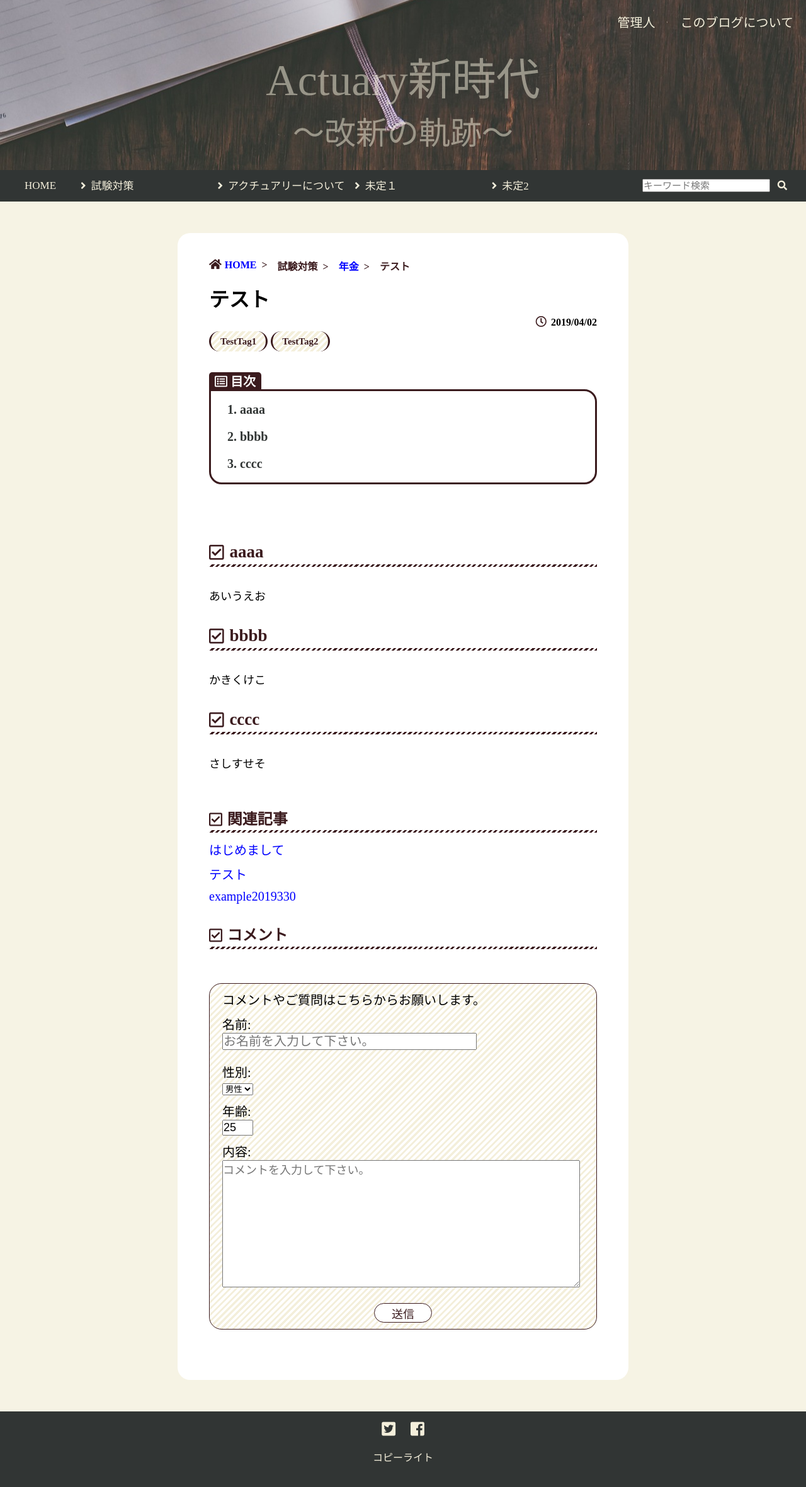
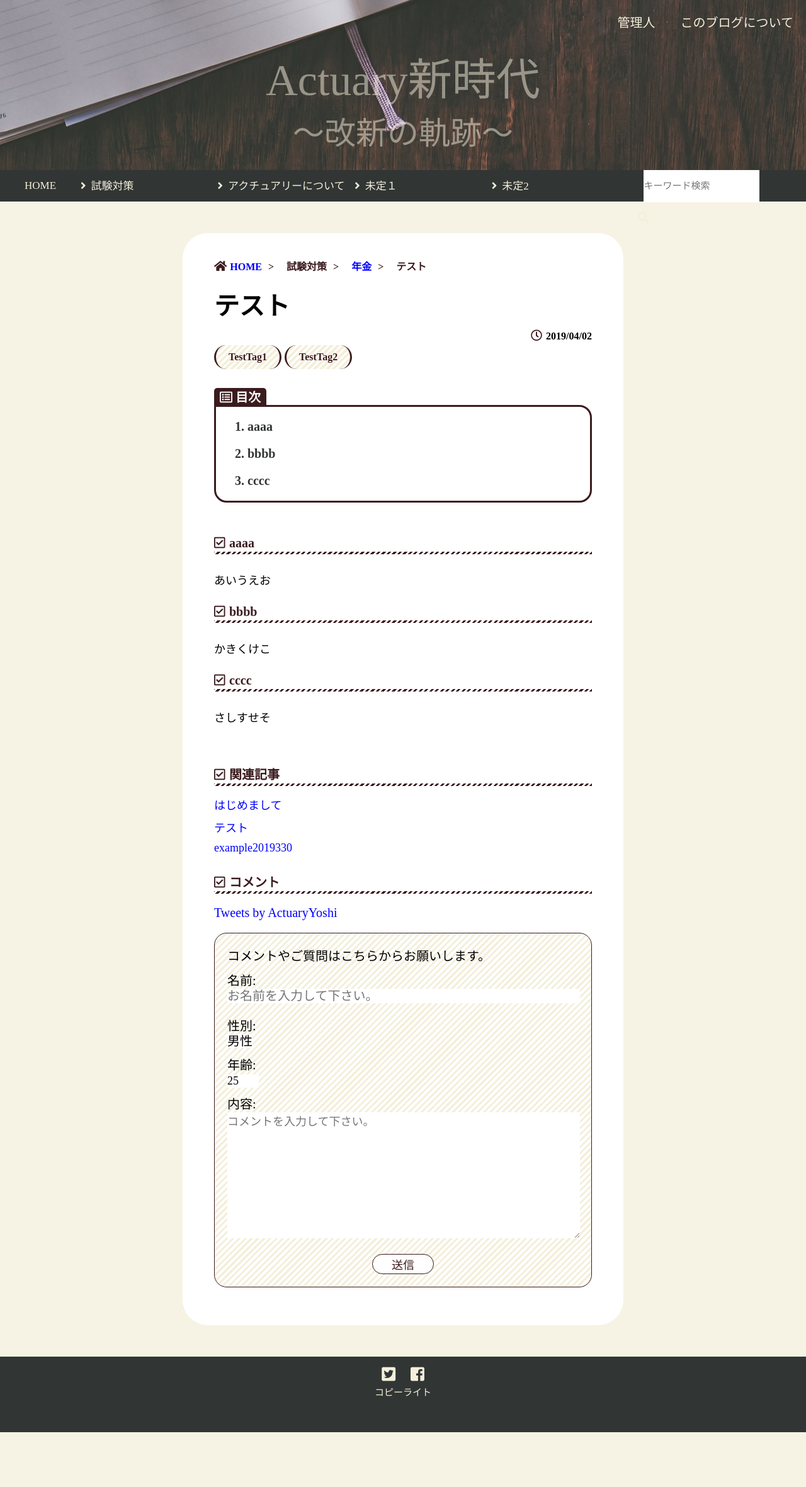
Before and after one commit to Taroro28/m_blog, a Django app: page /post_detail/8/ in a window 1280 px wide. Shown: the whole page at 63% size. After the commit the page ends 2274 px from the top, so only its background shows below. Run offline with Django 3.2, Linux system fonts and the light colour scheme; data comes from the database, SQL or seed files in the repository; both versions use the stored data as it was after the commit; some libraries are stand-ins or nearby versions; some web fonts are replaced.

Commit message:
ress.cssと相対サイズの実装

```diff
--- a/blog/app/static/app/css/article_content.css
+++ b/blog/app/static/app/css/article_content.css
@@ -1,128 +1,120 @@
+/* header, footerとの隙間*/
 main{
-  padding: 50px 0;
+  padding: 2.5rem 0;
 }
 .article{
   margin: 0 auto;
-  width: 616px;
-  padding: 40px 50px;
+  width: 35rem;
+  padding: 2rem 2.5rem;
   background-color: #fff;
-  border-radius: 20px
+  border-radius: 2rem;
 }
 .bread li{
-  list-style: none;
-  float: left;
+  display: inline-block;
+  font-size: 0.8rem;
 }
-.bread {
-  padding-bottom: 10px;
+.bread{
   font-weight: bold;
   color: #3b1b1e;
 }
+/* 家のアイコン */
 .bread li:first-child a::before{
   font-family: 'Font Awesome 5 Free';
   content: "\f015";
   font-weight: 900;
-  font-size: 1.1em;
-  padding-right: 5px;
+  font-size: 0.9rem;
+  padding-right: 0.25rem;
   color: #3b1b1e;
 }
-.tag{
-  padding-bottom: 60px;
+/* タイトル */
+h1{
+  padding: 1rem 0 0.5rem;
+}
+.created_datetime{
+  text-align: right;
+  font-weight: bold;
+  font-size: 0.8rem;
+}
+.created_datetime::before{
+  font-family: 'Font Awesome 5 Free';
+  content: "\f017";
+  font-weight: 400;
+  font-size: 0.9rem;
+  padding-right: 0.1rem;
+  color: #3b1b1e;
 }
 .tag li{
-  list-style: none;
   float: left;
-  padding-right: 5px;
+  padding: 0.25rem 0.25rem 0 0;
 }
 .tag a{
   position: relative;
   display: inline-block;
   font-weight: bold;
-  padding: 0.5em 1em;
+  padding: 0.5rem 1rem;
   text-decoration: none;
   color: #3b1b1e;
-  text-shadow: 0 0 5px white;
-  padding: 0.5em 1em;
+  text-shadow: 0 0 0.5rem white;
   background: repeating-linear-gradient(-45deg, #fff, #fff 3px,#F4EFDB 3px, #F4EFDB 7px);
   border-left: solid 3px #3b1b1e;
   border-right: solid 3px #3b1b1e;
-  font-size: 15px;
-  border-radius: 20px;
-}
-.title_article p{
-  font-size: 20px;
-  float: left;
-  padding-left: 20px;
-}
-.title_article{
-  padding: 30px 0 0;
-}
-.created_datetime{
-  text-align: right;
-  font-weight: bold;
-  padding: 5px 0;
-}
-.created_datetime::before{
-  font-family: 'Font Awesome 5 Free';
-  content: "\f017";
-  font-weight: 400;
-  font-size: 1.1em;
-  padding-right: 3px;
-  color: #3b1b1e;
+  font-size: 0.8rem;
+  border-radius: 1rem;
 }
 .table_content {
-    position: relative;
-    margin: 2em 0;
-    padding: 0.5em 1em;
-    border: solid 3px #3b1b1e;
-    border-radius: 0 20px 20px 20px;
+  position: relative;
+  margin: 5rem 0 0;
+  padding: 0.5rem 1rem;
+  border: solid 3px #3b1b1e;
+  border-radius: 0 1rem 1rem 1rem;
 }
 .table_content a{
   color: #313534;
 }
+/* 目次のアイコン */
 .table_content .table_content_title {
     position: absolute;
     display: inline-block;
-    top: -30px;
-    left: -3px;
-    padding: 0 9px;
-    height: 30px;
-    line-height: 30px;
+    top: -1.5rem;
+    left: -0.15rem;
+    padding: 0 0.45rem;
+    height: 1.5rem;
+    line-height: 1.5rem;
     vertical-align: middle;
-    font-size: 20px;
     background: #3b1b1e;
     color: #ffffff;
     font-weight: bold;
-    border-radius: 5px 5px 0 0;
+    border-radius: 0.25rem 0.25rem 0 0;
 }
 .table_content_title i{
-  padding-right: 0.25em;
+  padding-right: 0.25rem;
 }
 .table_content li{
-  list-style: none;
-  padding: 0.5em;
-  font-size: 20px;
+  padding: 0.5rem;
   font-weight: bold;
 }
 .main_sentance {
-  font-size: 18px;
-  line-height: 1.9;
-  margin-bottom: 3em;
-  padding-top: 30px;
+  font-size: 0.9rem;
+  line-height: 1.7;
+  margin-bottom: 3rem;
+  padding-top: 1.5rem;
 }
+/* 見出し */
 h2 {
   position: relative;
-  padding-left: 1.2em;
+  padding-left: 1.2rem;
   line-height: 1.4;
   color: #3b1b1e;
-  margin-top: 1em;
+  margin-top: 1rem;
+  font-size: 1rem;
 }
 h2:after {
   content: "";
   position: absolute;
   left: 0;
-  bottom: -4px;
+  bottom: -0.2rem;
   width: 100%;
-  height: 4px;
+  height: 0.2rem;
   /**/
   background: -webkit-repeating-linear-gradient(-45deg, #3b1b1e, #3b1b1e 3px, #fff 3px, #fff 6px);
   background: repeating-linear-gradient(-45deg, #3b1b1e, #3b1b1e 3px, #fff 3px, #fff 6px);
@@ -132,57 +124,56 @@ h2:before{
   font-weight: 400;
   content: "\f14a";
   position: absolute;
-  font-size: 1em;
   left: 0;
   top: 0;
   color: #3b1b1e;
 }
 .recommend_posts_content{
-  padding-top: 1em;
+  padding-top: 1rem;
 }
 .recommend_posts_content li{
-  list-style: none;
-  padding-bottom: 0.5em;
-  font-size: 20px;
+  padding-bottom: 0.5rem;
+  font-size: 0.9rem;
+}
+/* 投稿されたコメント */
+.comment_table{
+  border: solid 2px black;
+  margin: 1rem 1rem;
 }
 .comment_form{
-  padding: 20px 50px;
-  font-size: 20px;
+  padding: 1rem;
   border: solid 1px #3b1b1e;
-  border-radius: 20px;
-}
-.comment_form{
-    padding: 0.5em 1em;
-    margin: 2em 0;
-    background: -webkit-repeating-linear-gradient(-45deg, #F4EFDB, #F4EFDB 3px,#fff 3px, #fff 7px);
-    background: repeating-linear-gradient(-45deg, #F4EFDB, #F4EFDB 3px,#fff 3px, #fff 7px);
+  border-radius: 1rem;
+  margin: 1rem 0;
+  background: -webkit-repeating-linear-gradient(-45deg, #F4EFDB, #F4EFDB 3px,#fff 3px, #fff 7px);
+  background: repeating-linear-gradient(-45deg, #F4EFDB, #F4EFDB 3px,#fff 3px, #fff 7px);
 }
 .comment_form p{
-  margin-bottom: 10px;
+  margin-bottom: 0.5rem;
 }
 .comment_name{
-  font-size: 20px;
-  width: 400px;
-  margin-bottom: 10px;
+  width: 28rem;
+  margin-bottom: 0.5rem;
 }
 .comment_form textarea{
-  font-size: 18px;
-  width: 566px;
-  height: 200px;
-  margin-bottom: 10px;
+  font-size: 0.9rem;
+  width: 28rem;
+  height: 10rem;
+  margin-bottom: 0.5rem;
+  background-color: #fff;
 }
 .form_button{
   text-align: center;
 }
 .comment_form button{
-  font-size: 18px;
-  padding: 0.1em 1.5em;
+  font-size: 0.9rem;
+  padding: 0.1rem 1.5rem;
   display: inline-block;
   text-decoration: none;
   background-color: white;
   color: #3b1b1e;
   border: solid 1px #3b1b1e;
-  border-radius: 20px;
+  border-radius: 1rem;
   transition: .4s;
   cursor: pointer;
   cursor: hand;
@@ -192,10 +183,13 @@ h2:before{
   color: white;
 }
 .comment_age{
-  font-size: 18px;
-  width: 2.5em;
+  font-size: 0.9rem;
+  width: 2.5rem;
+  background-color: #fff;
 }
-.comment_subtable{
-  border: solid 2px black;
-  margin: 1em 1em;
+.form-group input {
+  background: #fff;
 }
+.form-group select{
+  background-color: #fff;
+}
--- a/blog/app/static/app/css/base.css
+++ b/blog/app/static/app/css/base.css
@@ -1,8 +1,4 @@
-/* 自動調整の削除 */
-*{
-  padding: 0;
-  margin: 0;
-}
+@import "ress.css";
 
 /* フォントの読み込み */
 @font-face {
--- a/blog/app/static/app/css/footer.css
+++ b/blog/app/static/app/css/footer.css
@@ -2,20 +2,20 @@ footer{
   width: auto;
   text-align: center;
   background-color: #313534;
-  height: 120px;
+  height: 6rem;
   color: #F4EFDB;
+  font-size: 0.75rem;
 }
 .SNS{
-  height: 45px;
+  height: 2.25rem;
   width: auto;
-  padding-top: 15px;
+  padding-top: 0.75rem;
 }
 footer li{
-  list-style: none;
   display: inline;
-  padding: 0 10px;
+  padding: 0 0.5rem;
 }
 .SNS a{
   color: #F4EFDB;
-  font-size: 25px;
+  font-size: 1.25rem;
 }
--- a/blog/app/static/app/css/header.css
+++ b/blog/app/static/app/css/header.css
@@ -1,11 +1,8 @@
 header{
   width: auto;
-  height: 270px;
+  height: 13.5rem;
   background-image: url("header.jpg");
   background-position: 0 85%;
-}
-header li{
-  list-style: none;
 }
 header a{
   color: #F4EFDB;
@@ -16,20 +13,19 @@ header a{
 
 /* Actuary新時代 */
 .main-title{
-  font-size: 70px;
-  padding-top: 70px;
+  font-size: 3.5rem;
+  padding-top: 3.5rem;
   font-weight: normal;
 }
 
 /* ～改新の軌跡～ */
 .subtitle{
-  font-size: 50px;
+  font-size: 2.5rem;
 }
 
 /* 管理人とこのブログについて */
 .header_right li{
   float: right;
-  margin: 0 20px;
-  padding-top: 20px;
-  font-size: 20px;
+  margin: 0 1rem;
+  padding-top: 1rem;
 }
--- a/blog/app/static/app/css/nav.css
+++ b/blog/app/static/app/css/nav.css
@@ -1,10 +1,9 @@
 .menu {
     position: relative;
     width: 100%;
-    height: 50px;
+    height: 2.5rem;
     margin: 0 auto;
-    list-style: none;
-    font-size: 17px;
+    font-size: 0.85rem;
     font-weight: normal;
     color: #F4EFDB;
     background-color: #313534;
@@ -24,8 +23,8 @@
 /* カテゴリーとサブカテゴリー */
 .menu > li {
   float: left;
-    height: 50px;
-    line-height: 50px;
+  height: 2.5rem;
+  line-height: 2.5rem;
 }
 .menu__single{
   width: 17%;
@@ -63,7 +62,7 @@
 .menu__single label:before {
   content: '\f105';
   font-family: 'Font Awesome 5 Free';
-    padding-right: 8px;
+  padding-right: 0.4rem;
   font-weight: 900;
 }
 .cssacc:hover + label:before {
@@ -103,7 +102,7 @@ ul.menu__second-level {
 }
 li.menu__single ul.menu__second-level {
     position: absolute;
-    top: 40px;
+    top: 2rem;
     width: 100%;
     background-color: #313534;
     -webkit-transition: all .2s ease;
@@ -115,7 +114,7 @@ li.menu__single ul.menu__second-level {
     background: #788279;
 }
 li.menu__single:hover ul.menu__second-level {
-    top: 50px;
+    top: 2.5rem;
     visibility: visible;
     opacity: 1;
 }
@@ -125,14 +124,17 @@ li.menu__single:hover ul.menu__second-level {
   padding: 0 5%;
 }
 .menu_search input{
-  font-size: 15px;
-  margin: 0 0.5em;
+  font-size: 0.75rem;
+  margin: 0 0.5rem;
+  background: #fff;
+  height: 50%;
+  color: black;
 }
 .menu_search button{
   color: #F4EFDB;
   background: none;
   border: none;
-  font-size: 0.9em;
+  font-size: 0.9rem;
   cursor: pointer;
   cursor: hand;
 }
--- /dev/null
+++ b/blog/app/static/app/css/ress.css
@@ -0,0 +1,334 @@
+/*!
+ * ress.css • v1.2.2
+ * MIT License
+ * github.com/filipelinhares/ress
+ */
+
+/* # =================================================================
+   # Global selectors
+   # ================================================================= */
+
+html {
+  box-sizing: border-box;
+  overflow-y: scroll; /* All browsers without overlaying scrollbars */
+  -webkit-text-size-adjust: 100%; /* iOS 8+ */
+  font-size: 20px;
+}
+
+*,
+::before,
+::after {
+  background-repeat: no-repeat; /* Set `background-repeat: no-repeat` to all elements and pseudo elements */
+  box-sizing: inherit;
+}
+
+::before,
+::after {
+  text-decoration: inherit; /* Inherit text-decoration and vertical align to ::before and ::after pseudo elements */
+  vertical-align: inherit;
+}
+
+* {
+  padding: 0; /* Reset `padding` and `margin` of all elements */
+  margin: 0;
+}
+
+/* # =================================================================
+   # General elements
+   # ================================================================= */
+
+/* Add the correct display in iOS 4-7.*/
+audio:not([controls]) {
+  display: none;
+  height: 0;
+}
+
+hr {
+  overflow: visible; /* Show the overflow in Edge and IE */
+}
+
+/*
+* Correct `block` display not defined for any HTML5 element in IE 8/9
+* Correct `block` display not defined for `details` or `summary` in IE 10/11
+* and Firefox
+* Correct `block` display not defined for `main` in IE 11
+*/
+article,
+aside,
+details,
+figcaption,
+figure,
+footer,
+header,
+main,
+menu,
+nav,
+section,
+summary {
+  display: block;
+}
+
+summary {
+  display: list-item; /* Add the correct display in all browsers */
+}
+
+small {
+  font-size: 80%; /* Set font-size to 80% in `small` elements */
+}
+
+[hidden],
+template {
+  display: none; /* Add the correct display in IE */
+}
+
+abbr[title] {
+  border-bottom: 1px dotted; /* Add a bordered underline effect in all browsers */
+  text-decoration: none; /* Remove text decoration in Firefox 40+ */
+}
+
+a {
+  background-color: transparent; /* Remove the gray background on active links in IE 10 */
+  -webkit-text-decoration-skip: objects; /* Remove gaps in links underline in iOS 8+ and Safari 8+ */
+}
+
+a:active,
+a:hover {
+  outline-width: 0; /* Remove the outline when hovering in all browsers */
+}
+
+code,
+kbd,
+pre,
+samp {
+  font-family: monospace, monospace; /* Specify the font family of code elements */
+}
+
+b,
+strong {
+  font-weight: bolder; /* Correct style set to `bold` in Edge 12+, Safari 6.2+, and Chrome 18+ */
+}
+
+dfn {
+  font-style: italic; /* Address styling not present in Safari and Chrome */
+}
+
+/* Address styling not present in IE 8/9 */
+mark {
+  background-color: #ff0;
+  color: #000;
+}
+
+/* https://gist.github.com/unruthless/413930 */
+sub,
+sup {
+  font-size: 75%;
+  line-height: 0;
+  position: relative;
+  vertical-align: baseline;
+}
+
+sub {
+  bottom: -0.25em;
+}
+
+sup {
+  top: -0.5em;
+}
+
+/* # =================================================================
+   # Forms
+   # ================================================================= */
+
+input {
+  border-radius: 0;
+}
+
+/* Apply cursor pointer to button elements */
+button,
+[type="button"],
+[type="reset"],
+[type="submit"],
+[role="button"] {
+  cursor: pointer;
+}
+
+/* Replace pointer cursor in disabled elements */
+[disabled] {
+  cursor: default;
+}
+
+[type="number"] {
+  width: auto; /* Firefox 36+ */
+}
+
+[type="search"] {
+  -webkit-appearance: textfield; /* Safari 8+ */
+}
+
+[type="search"]::-webkit-search-cancel-button,
+[type="search"]::-webkit-search-decoration {
+  -webkit-appearance: none; /* Safari 8 */
+}
+
+textarea {
+  overflow: auto; /* Internet Explorer 11+ */
+  resize: vertical; /* Specify textarea resizability */
+}
+
+button,
+input,
+optgroup,
+select,
+textarea {
+  font: inherit; /* Specify font inheritance of form elements */
+}
+
+optgroup {
+  font-weight: bold; /* Restore the font weight unset by the previous rule. */
+}
+
+button {
+  overflow: visible; /* Address `overflow` set to `hidden` in IE 8/9/10/11 */
+}
+
+/* Remove inner padding and border in Firefox 4+ */
+button::-moz-focus-inner,
+[type="button"]::-moz-focus-inner,
+[type="reset"]::-moz-focus-inner,
+[type="submit"]::-moz-focus-inner {
+  border-style: 0;
+  padding: 0;
+}
+
+/* Replace focus style removed in the border reset above */
+button:-moz-focusring,
+[type="button"]::-moz-focus-inner,
+[type="reset"]::-moz-focus-inner,
+[type="submit"]::-moz-focus-inner {
+  outline: 1px dotted ButtonText;
+}
+
+button,
+html [type="button"], /* Prevent a WebKit bug where (2) destroys native `audio` and `video`controls in Android 4 */
+[type="reset"],
+[type="submit"] {
+  -webkit-appearance: button; /* Correct the inability to style clickable types in iOS */
+}
+
+button,
+select {
+  text-transform: none; /* Firefox 40+, Internet Explorer 11- */
+}
+
+/* Remove the default button styling in all browsers */
+button,
+input,
+select,
+textarea {
+  background-color: transparent;
+  border-style: none;
+  color: inherit;
+}
+
+/* Style select like a standard input */
+select {
+  -moz-appearance: none; /* Firefox 36+ */
+  -webkit-appearance: none; /* Chrome 41+ */
+}
+
+select::-ms-expand {
+  display: none; /* Internet Explorer 11+ */
+}
+
+select::-ms-value {
+  color: currentColor; /* Internet Explorer 11+ */
+}
+
+legend {
+  border: 0; /* Correct `color` not being inherited in IE 8/9/10/11 */
+  color: inherit; /* Correct the color inheritance from `fieldset` elements in IE */
+  display: table; /* Correct the text wrapping in Edge and IE */
+  max-width: 100%; /* Correct the text wrapping in Edge and IE */
+  white-space: normal; /* Correct the text wrapping in Edge and IE */
+}
+
+::-webkit-file-upload-button {
+  -webkit-appearance: button; /* Correct the inability to style clickable types in iOS and Safari */
+  font: inherit; /* Change font properties to `inherit` in Chrome and Safari */
+}
+
+[type="search"] {
+  -webkit-appearance: textfield; /* Correct the odd appearance in Chrome and Safari */
+  outline-offset: -2px; /* Correct the outline style in Safari */
+}
+
+/* # =================================================================
+   # Specify media element style
+   # ================================================================= */
+
+img {
+  border-style: none; /* Remove border when inside `a` element in IE 8/9/10 */
+}
+
+/* Add the correct vertical alignment in Chrome, Firefox, and Opera */
+progress {
+  vertical-align: baseline;
+}
+
+svg:not(:root) {
+  overflow: hidden; /* Internet Explorer 11- */
+}
+
+audio,
+canvas,
+progress,
+video {
+  display: inline-block; /* Internet Explorer 11+, Windows Phone 8.1+ */
+}
+
+/* # =================================================================
+   # Accessibility
+   # ================================================================= */
+
+/* Hide content from screens but not screenreaders */
+@media screen {
+  [hidden~="screen"] {
+    display: inherit;
+  }
+  [hidden~="screen"]:not(:active):not(:focus):not(:target) {
+    position: absolute !important;
+    clip: rect(0 0 0 0) !important;
+  }
+}
+
+/* Specify the progress cursor of updating elements */
+[aria-busy="true"] {
+  cursor: progress;
+}
+
+/* Specify the pointer cursor of trigger elements */
+[aria-controls] {
+  cursor: pointer;
+}
+
+/* Specify the unstyled cursor of disabled, not-editable, or otherwise inoperable elements */
+[aria-disabled] {
+  cursor: default;
+}
+
+/* # =================================================================
+   # Selection
+   # ================================================================= */
+
+/* Specify text selection background color and omit drop shadow */
+
+::-moz-selection {
+  background-color: #b3d4fc; /* Required when declaring ::selection */
+  color: #000;
+  text-shadow: none;
+}
+
+::selection {
+  background-color: #b3d4fc; /* Required when declaring ::selection */
+  color: #000;
+  text-shadow: none;
--- a/blog/app/templates/app/base.html
+++ b/blog/app/templates/app/base.html
@@ -3,6 +3,10 @@
 <html>
   <head>
     <meta charset="utf-8">
+    <!-- IEの最適化 -->
+    <meta http-equiv="X-UA-Compatible" content="IE=edge">
+    <!-- レスポンシブデザイン -->
+    <meta name="viewport" content="width=device-width, initial-scale=1">
 
     <!-- ページのタイトル -->
     {% block pagetitle%}
@@ -41,17 +45,13 @@
     {% block main %}
     {% endblock %}
 
-    <!-- footerの読み込み -->
+    <!-- footer -->
     <footer>
-      <div id="footer-inner" class="footer_container">
-        <div class="SNS">
-          <ul>
-            <li><a href="#"><i class="fab fa-twitter-square"></i></a></li>
-            <li><a href="#"><i class="fab fa-facebook-square"></i></a></li>
-          </ul>
-        </div>
-        <p>コピーライト</p>
-      </div>
+      <ul class="SNS">
+        <li><a href="#"><i class="fab fa-twitter-square"></i></a></li>
+        <li><a href="#"><i class="fab fa-facebook-square"></i></a></li>
+      </ul>
+      <p>コピーライト</p>
     </footer>
     <p id="PageTopBtn"><a href="#wrap"><i class="fas fa-angle-double-up faa-float animated"></i></a></p>
   </body>
--- a/blog/app/templates/app/post_detail.html
+++ b/blog/app/templates/app/post_detail.html
@@ -25,18 +25,16 @@
 <!-- header -->
 {% block header %}
 <header>
-  <div class="header_right">
+  <ul class="header_right">
     <li><a href="{% url "app:about_blog" %}">このブログについて</a></li>
     <li><a href="{% url "app:about_writer" %}">管理人</a></li>
-  </div>
-
+  </ul>
   <div class="title">
     <a href="{% url "app:top" %}">
       <p class="main-title" >Actuary新時代</p>
       <p class="subtitle">～改新の軌跡～</p>
     </a>
   </div>
-
 </header>
 {% endblock %}
 
@@ -76,27 +74,21 @@
 {% block main %}
 <main>
   <div class="article">
-    <div class="bread">
-      <ol>
-        <li><a href="{% url "app:top" %}">HOME</a><span style="margin-right: 0.5em"></span>><span style="margin-right: 1em"></span></li>
-        <li>{{ post.target_subcategory.target_category.name }}<span style="margin-right: 0.5em"></span>><span style="margin-right: 1em"></span></li>
-        <li><a href="{% url "app:subcategory" post.target_subcategory.name %}">{{ post.target_subcategory.name }}</a><span style="margin-right: 0.5em"></span>><span style="margin-right: 1em"></span></li>
+    <ol class="bread">
+      <li><a href="{% url "app:top" %}">HOME</a><span style="margin-right: 0.5rem"></span>><span style="margin-right: 0.75rem"></span></li>
+      <li>{{ post.target_subcategory.target_category.name }}<span style="margin-right: 0.5rem"></span>><span style="margin-right: 0.75rem"></span></li>
+      <li><a href="{% url "app:subcategory" post.target_subcategory.name %}">{{ post.target_subcategory.name }}</a><span style="margin-right: 0.5rem"></span>><span style="margin-right: 0.75rem"></span></li>
       <li>{{ post.title }}</li>
     </ol>
-    </div>
-    <div class="title_article">
     <h1>{{ post.title }}</h1>
-    </div>
     <div class="created_datetime">
       {{ post.created_datetime|date:"Y/m/d" }}
     </div>
-    <div class="tag">
-      <ul>
+    <ul class="tag">
       {% for t in post.tag.all %}
       <li><a href="{% url "app:tag" t.name %}">{{ t }}</a></li>
       {% endfor %}
     </ul>
-    </div>
     <div class="table_content">
       <span class="table_content_title"><i class="far fa-list-alt"></i>目次</span>
       <ol>
@@ -106,24 +98,20 @@
     <div class="main_sentance">
       {{ post.main_sentence | headline | safe | linebreaks}}
     </div>
-
     <div class="recommend_posts">
       <h2>関連記事</h2>
-      <div class="recommend_posts_content">
+      <ul class="recommend_posts_content">
         {% for r_post in r_post_list %}
-        <ul>
         <li>
           <a href="{% url 'app:post_detail' r_post.pk %}">{{ r_post.title }}</a>
         </li>
+        {% endfor %}
       </ul>
-        {% endfor %}
-      </div>
     </div>
     <h2>コメント</h2>
     <br>
+    {% for comment in comment_list %}
     <div class="comment_table">
-      {% for comment in comment_list %}
-      <div class="comment_subtable">
       {{ comment.name }}さん
       {{ comment.created_datetime }}
       {{ comment.text | linebreaks }}
@@ -132,7 +120,7 @@
       {{ comment.reply | linebreaks }}
     </div>
     {% endfor %}
-    </div>
+    <a class="twitter-timeline" href="https://twitter.com/ActuaryYoshi?ref_src=twsrc%5Etfw">Tweets by ActuaryYoshi</a> <script async src="https://platform.twitter.com/widgets.js" charset="utf-8"></script>
     <!-- form -->
     <form action="" method="POST" class="comment_form">
       <p>コメントやご質問はこちらからお願いします。</p>
```
Also changed, not shown: other parts of blog/app/static/app/css/base.css (+14 -10 lines), blog/db.sqlite3. Lines whose indentation alone changed are shown as unchanged.
